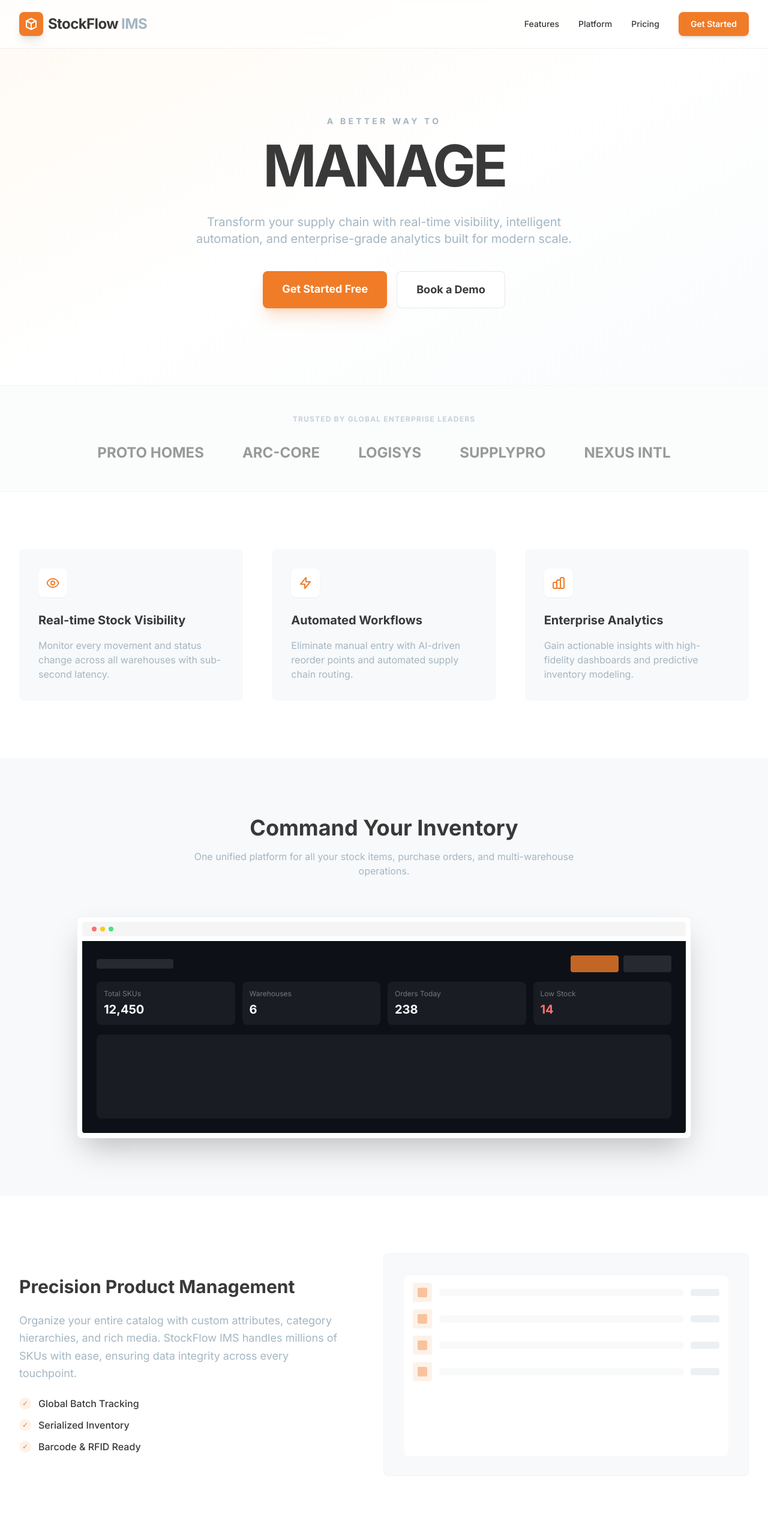
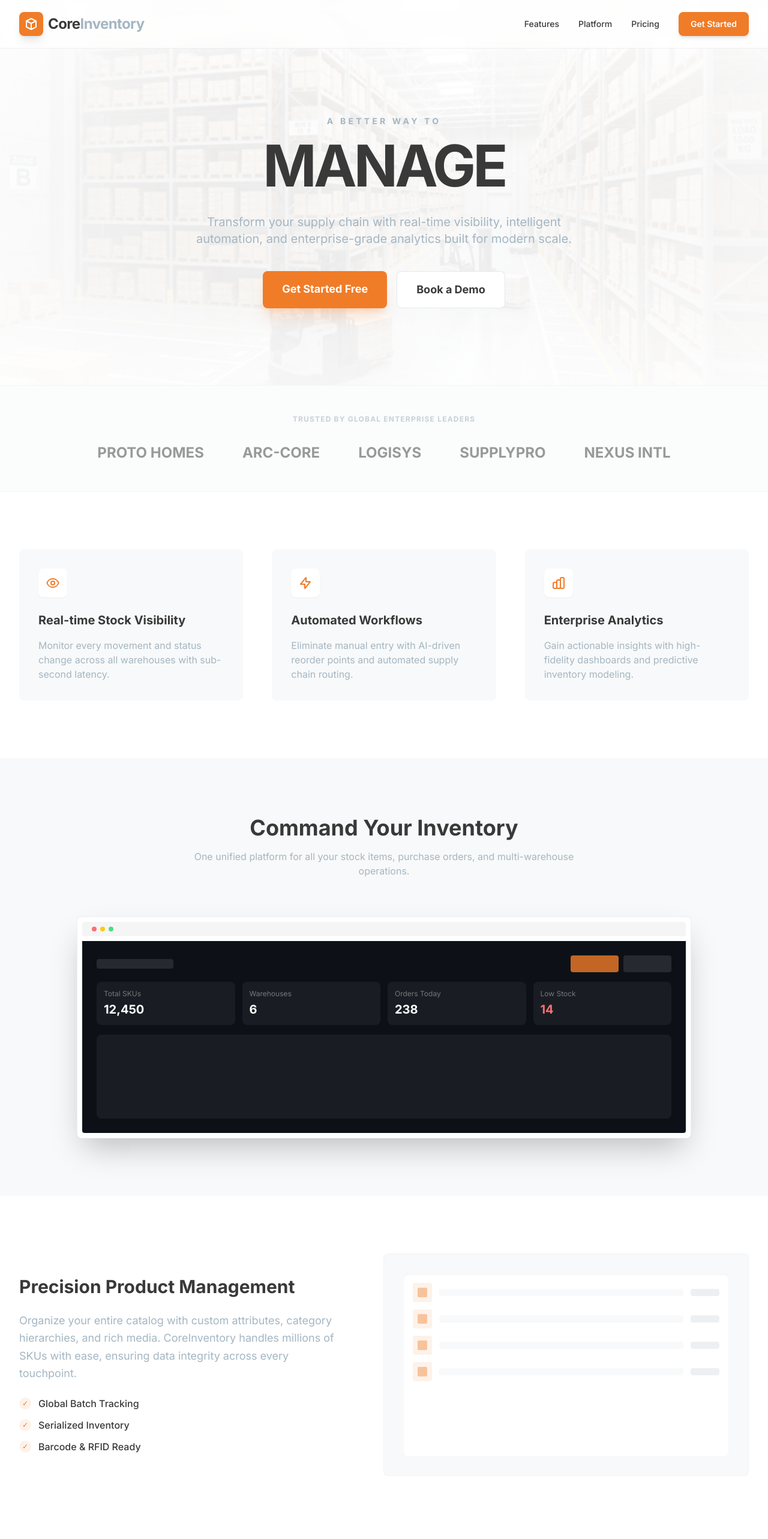
Before and after one commit to Abhi-1100/Inventory-Management-System, a Next.js app: page /landing in a window 1280 px wide. Shown: the top 2566 px of the page at 60% size. Built offline with nearby package versions, Linux system fonts and the light colour scheme.

Commit message:
feat: implement initial landing page with hero, features, product showcase, and core layout components.

```diff
--- a/src/app/landing/page.js
+++ b/src/app/landing/page.js
@@ -19,7 +19,7 @@ export default function LandingPage() {
               </svg>
             </div>
             <span className="text-2xl font-extrabold tracking-tight text-[#393939]">
-              StockFlow <span className="text-[#A4B6C2]">IMS</span>
+              Core<span className="text-[#A4B6C2]">Inventory</span>
             </span>
           </div>
 
@@ -45,10 +45,22 @@ export default function LandingPage() {
 
       <main>
         {/* ── Hero ── */}
-        <section className="relative pt-32 pb-20 lg:pt-48 lg:pb-32 overflow-hidden">
-          {/* dim background image */}
+        <section className="relative pt-32 pb-20 lg:pt-48 lg:pb-32 overflow-hidden bg-white">
+          {/* Dimmed background image — exactly like reference design (~8% opacity) */}
           <div className="absolute inset-0 z-0">
-            <div className="w-full h-full bg-gradient-to-br from-orange-50 via-white to-slate-50 opacity-70" />
+            <img
+              src="/hero-bg.png"
+              alt=""
+              aria-hidden="true"
+              className="w-full h-full object-cover"
+              style={{ opacity: 0.08 }}
+            />
+            {/* Soft white vignette so edges fade cleanly */}
+            <div className="absolute inset-0"
+              style={{
+                background: 'radial-gradient(ellipse at center, rgba(255,255,255,0) 40%, rgba(255,255,255,0.85) 100%)'
+              }}
+            />
           </div>
 
           <div className="max-w-7xl mx-auto px-4 sm:px-6 lg:px-8 relative z-10 text-center">
@@ -199,7 +211,7 @@ export default function LandingPage() {
                 <h3 className="text-3xl font-bold mb-6">Precision Product Management</h3>
                 <p className="text-[#A4B6C2] text-lg leading-relaxed mb-6">
                   Organize your entire catalog with custom attributes, category hierarchies, and rich media.
-                  StockFlow IMS handles millions of SKUs with ease, ensuring data integrity across every touchpoint.
+                  CoreInventory handles millions of SKUs with ease, ensuring data integrity across every touchpoint.
                 </p>
                 <ul className="space-y-3">
                   {['Global Batch Tracking', 'Serialized Inventory', 'Barcode & RFID Ready'].map(item => (
@@ -345,7 +357,7 @@ export default function LandingPage() {
           <div className="max-w-7xl mx-auto px-4 sm:px-6 lg:px-8 text-center relative z-10">
             <h2 className="text-4xl md:text-5xl font-black mb-8">Ready to optimize your inventory?</h2>
             <p className="text-[#A4B6C2] text-xl mb-12 max-w-2xl mx-auto">
-              Join 500+ global enterprises using StockFlow IMS to power their supply chain.
+              Join 500+ global enterprises using CoreInventory to power their supply chain.
             </p>
             <div className="flex flex-col sm:flex-row justify-center gap-4">
               <Link href="/login"
@@ -374,7 +386,7 @@ export default function LandingPage() {
                       strokeLinecap="round" strokeLinejoin="round" strokeWidth="2" />
                   </svg>
                 </div>
-                <span className="text-xl font-bold tracking-tight text-[#393939]">StockFlow IMS</span>
+                <span className="text-xl font-bold tracking-tight text-[#393939]">CoreInventory</span>
               </div>
               <p className="text-[#A4B6C2] text-sm leading-relaxed">
                 Leading-edge inventory management for modern enterprises. Built for speed, scale, and accuracy.
@@ -413,7 +425,7 @@ export default function LandingPage() {
           </div>
 
           <div className="pt-8 border-t border-[#A4B6C2]/10 flex flex-col md:flex-row justify-between items-center gap-4">
-            <p className="text-[#A4B6C2] text-xs">© 2026 StockFlow Systems International. All rights reserved.</p>
+            <p className="text-[#A4B6C2] text-xs">© 2026 CoreInventory. All rights reserved.</p>
             <div className="flex gap-6">
               <a className="text-[#A4B6C2] hover:text-accent transition-colors" href="#">
                 <svg className="w-5 h-5" fill="currentColor" viewBox="0 0 24 24">
--- a/src/app/layout.js
+++ b/src/app/layout.js
@@ -2,7 +2,7 @@ import './globals.css';
 
 export const metadata = {
   title: 'CoreInventory',
-  description: 'Modern Inventory Management System',
+  description: 'CoreInventory - Modern Inventory Management System',
 };
 
 export default function RootLayout({ children }) {
--- a/src/components/layout/Navbar.jsx
+++ b/src/components/layout/Navbar.jsx
@@ -84,7 +84,7 @@ export default function Navbar() {
             <div className="text-right hidden sm:block">
               <p className="text-sm font-bold truncate transition-colors" style={{ color: '#393939' }}>{displayName}</p>
               <p className="text-[10px] uppercase tracking-wider font-bold truncate" style={{ color: '#A4B6C2' }}>
-                ADMIN ID: {user?.id ? `SF-${user.id}` : 'SF-DEMO'}
+                ADMIN ID: {user?.id ? `CI-${user.id}` : 'CI-DEMO'}
               </p>
             </div>
             <div
--- a/src/components/layout/Sidebar.jsx
+++ b/src/components/layout/Sidebar.jsx
@@ -40,7 +40,7 @@ export default function Sidebar() {
           style={{ backgroundColor: '#F27D21' }}>
           <Boxes size={18} className="text-white" />
         </div>
-        <h1 className="font-extrabold text-lg tracking-tight" style={{ color: '#1a1a1a' }}>STOCKFLOW</h1>
+        <h1 className="font-extrabold text-lg tracking-tight" style={{ color: '#1a1a1a' }}>CoreInventory</h1>
       </div>
 
       {/* Nav */}
```
Also changed, not shown: public/hero-bg.png (added).
